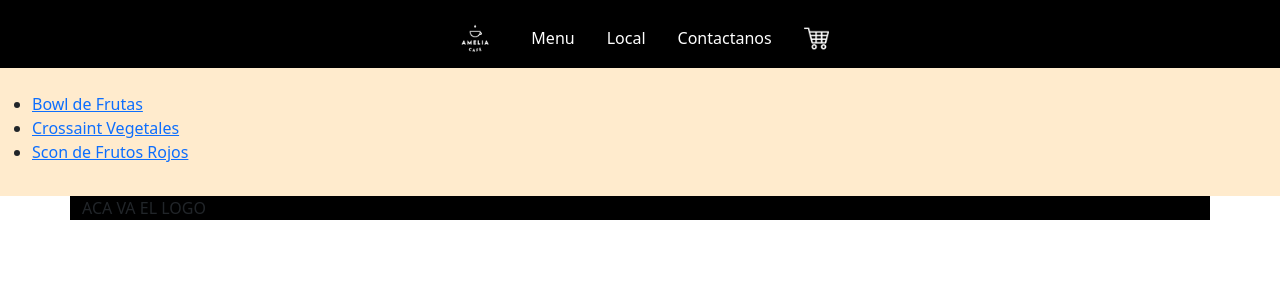
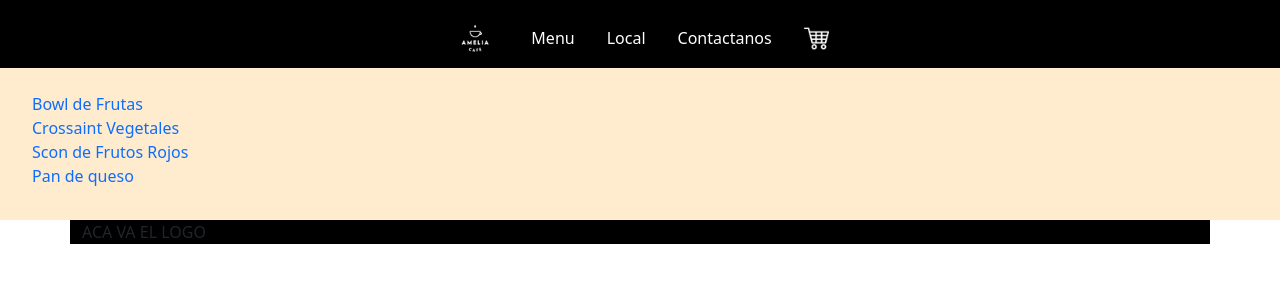
Before and after one commit to rodrigosivori/reactjs-proyecto, a React (Create React App) app: page / in a window 1280 px wide. Shown: the top 300 px of the page. Built offline with nearby package versions, Linux system fonts and the light colour scheme.

Commit message:
Agrego ItemListContainer y listado de items

```diff
--- a/src/App.css
+++ b/src/App.css
@@ -3,9 +3,19 @@
   padding: 0;
 }
 
+div ul {
+  text-decoration: none;
+  list-style-type: none;
+}
+
+div ul a {
+  text-decoration: none;
+}
+
 .fondo-header {
   background-color: #000000;
 }
+
 .fondo-menuppal {
   background-color: #ffebcd;
 }
--- a/src/App.js
+++ b/src/App.js
@@ -6,7 +6,7 @@
 
 
 function App() {
-  const lista = ["Bowl de Frutas", "Crossaint Vegetales", "Scon de Frutos Rojos"]
+  const lista = ["Bowl de Frutas", "Crossaint Vegetales", "Scon de Frutos Rojos", "Pan de queso"]
   const items = lista.map(items => (
     <ItemListContainer valor={items} />
   ));
```
